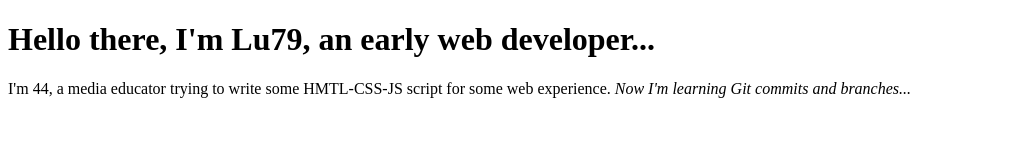
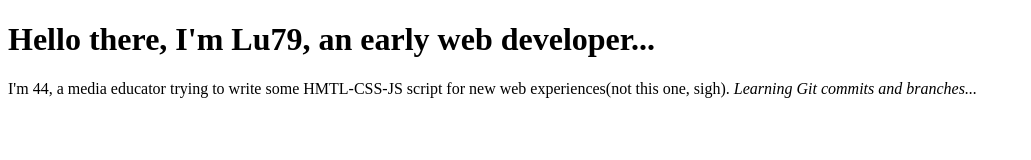
Before and after one commit to Lu79/lu79.github.io, a plain HTML site: page index.html in a window 1280 px wide. Shown: the whole page, without its empty margins (0-1031 px from the left). Drawn offline with Linux system fonts and the light colour scheme.

Commit message:
modified:   index.html

```diff
--- a/index.html
+++ b/index.html
@@ -7,7 +7,7 @@
 </head>
 <body>
     <h1>Hello there, I'm Lu79, an early web developer...</h1>
-    <p>I'm 44, a media educator trying to write some HMTL-CSS-JS script for some web experience. <em>Now I'm learning Git commits and branches...</em></p>
+    <p>I'm 44, a media educator trying to write some HMTL-CSS-JS script for new web experiences(not this one, sigh). <em>Learning Git commits and branches...</em></p>
 
 </body>
 </html>
```
